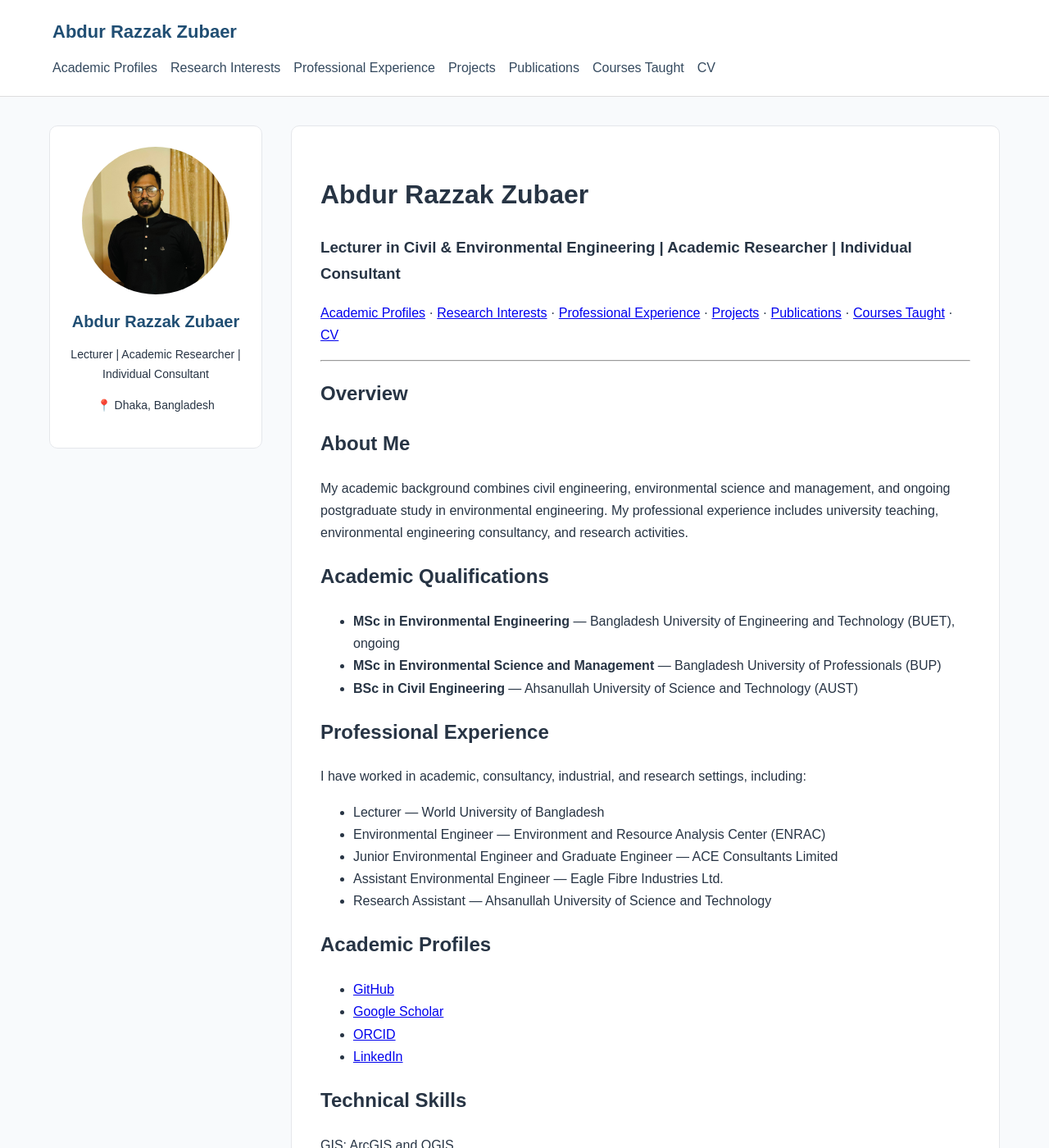
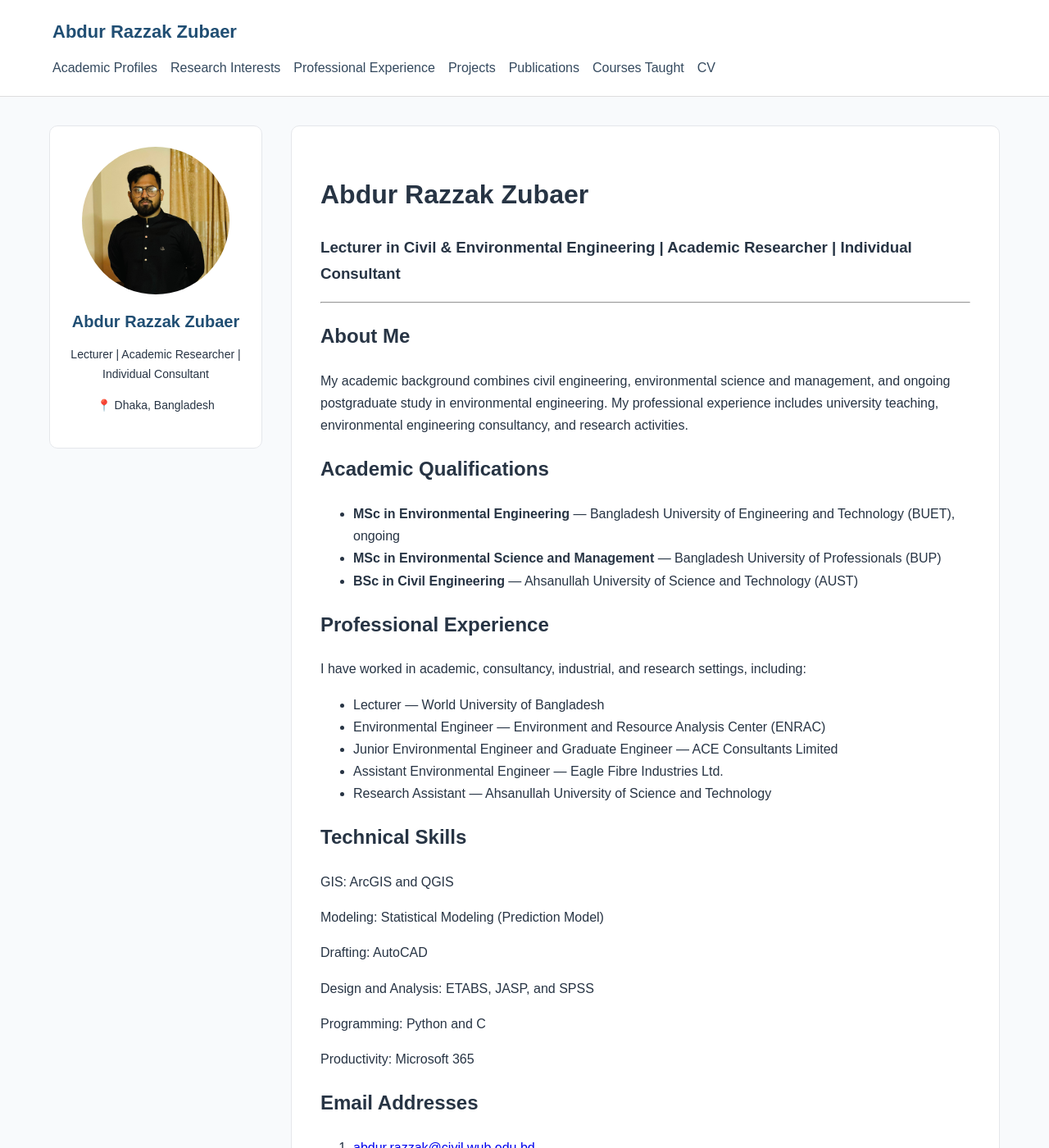
Before and after one commit to Abdurrazzakzubaer/Abdur-Razzak-Zubaer.github.io, a Jekyll site: the page built from index.md, in a window 1280 px wide and 1400 px high. Shown: the whole window at 82% size. Built offline with Jekyll 4.4.1, drawn with Linux system fonts in a browser that asks for light colours.

Commit message:
Update index.md

```diff
--- a/index.md
+++ b/index.md
@@ -7,16 +7,7 @@ author_profile: true
 # Abdur Razzak Zubaer
 ### Lecturer in Civil & Environmental Engineering | Academic Researcher | Individual Consultant
 
-[Academic Profiles](aprofile.html) ·
-[Research Interests](research.html) ·
-[Professional Experience](experience.html) ·
-[Projects](projects.html) ·
-[Publications](publications.html) ·
-[Courses Taught](teaching.html) ·
-[CV](cv.html)
-
 ---
-## Overview
 
 ## About Me
 
@@ -38,13 +29,6 @@ I have worked in academic, consultancy, industrial, and research settings, inclu
 - Assistant Environmental Engineer — Eagle Fibre Industries Ltd.
 - Research Assistant — Ahsanullah University of Science and Technology
 
-## Academic Profiles
-
-- [GitHub](https://github.com/Abdurrazzakzubaer)
-- [Google Scholar](https://scholar.google.com/citations?user=k_MgNaEAAAAJ&hl=en)
-- [ORCID](https://orcid.org/0009-0003-7472-3922)
-- [LinkedIn](https://www.linkedin.com/feed/)
-
 ## Technical Skills
 
 GIS: ArcGIS and QGIS
```
